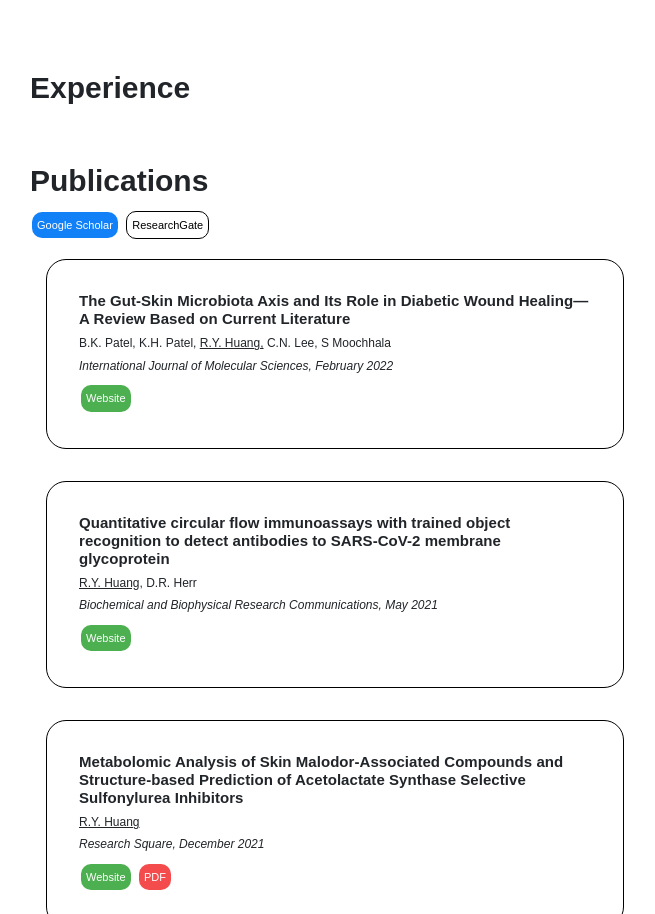
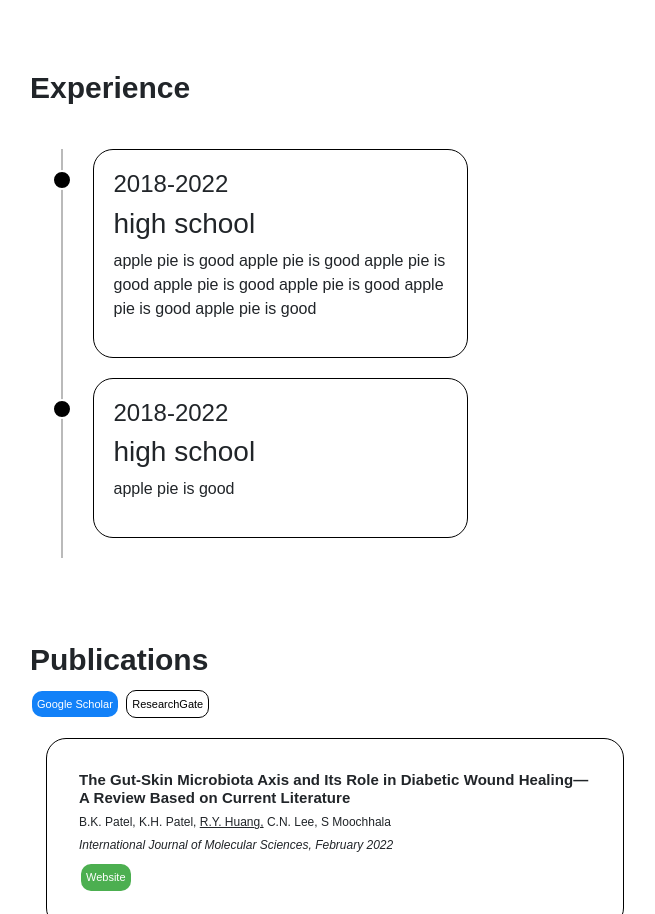
Before and after one commit to huangr0867/old-personal-website, a plain HTML site: page index.html in a window 1280 px wide. Shown: the part 1636-2550 px from the top of the page, without its empty margins (305-960 px from the left). Drawn offline with nearby package versions, Linux system fonts and the light colour scheme; a web font is replaced by a local one.

Commit message:
added experience section

```diff
--- a/index.html
+++ b/index.html
@@ -41,16 +41,16 @@
 
         <ul class="navbar-nav d-flex flex-row me-1 right-link">
             <li class="nav-item me-3 me-lg-0">
-                <a class="nav-link mx-1 text-black" href="#" onclick="nightMode()" id="night-mode"><i class="fa fa-moon-o" id="night-icon"></i></a>
+                <a class="nav-link mx-1 text-blac icon-top" onclick="nightMode()" id="night-mode"><i class="fa fa-moon-o" id="night-icon"></i></a>
             </li>
             <li class="nav-item me-3 me-lg-0">
-                <a class="nav-link mx-1 text-black" href="#"><i class="fa fa-linkedin-square"></i></a>
+                <a class="nav-link mx-1 text-black icon-top" href="#"><i class="fa fa-linkedin-square"></i></a>
             </li>
             <li class="nav-item me-3 me-lg-0">
-                <a class="nav-link mx-1 text-black" href="#"><i class="fa fa-github"></i></a>
+                <a class="nav-link mx-1 text-black icon-top" href="#"><i class="fa fa-github"></i></a>
             </li>
             <li class="nav-item me-3 me-lg-0">
-                <a class="nav-link mx-1 text-black" href="#"><i class="fa fa-envelope"></i></a>
+                <a class="nav-link mx-1 text-black icon-top" href="#"><i class="fa fa-envelope"></i></a>
             </li>
 
         </ul>
@@ -98,6 +98,24 @@
                 <h1>
                     Experience
                 </h1>
+                <div class="container-experience">
+                    <main class="row">
+                        <section class="col">
+                            <div class="contents">
+                                <div class="box">
+                                    <h4>2018-2022</h4>
+                                    <h3>high school</h3>
+                                    <p>apple pie is good apple pie is good apple pie is good apple pie is good apple pie is good apple pie is good apple pie is good </p>
+                                </div>
+                                <div class="box">
+                                    <h4>2018-2022</h4>
+                                    <h3>high school</h3>
+                                    <p>apple pie is good</p>
+                                </div>
+                            </div>
+                        </section>
+                    </main>
+                </div>
             </div>
             <div class="col-md-3"></div>
         </div>
--- a/style.css
+++ b/style.css
@@ -171,3 +171,58 @@ body {
     margin: 4px 2px;
     cursor: pointer;
 }
+
+.container-experience {
+    width: 100%;
+    padding: 35px 5%;
+
+}
+
+main.row {
+    display: grid;
+    grid-template-columns: 1fr 1fr;
+    grid-column-gap: 20px;
+}
+
+.col .contents {
+    padding: 0px 30px;
+    border-left: 2px solid #bababa;
+}
+
+.col .contents .box {
+    position: relative;
+    padding: 20px;
+    border: 1px solid black;
+    cursor: pointer;
+    transition: all 0.4s;
+    height: auto;
+    width: 725px;
+    margin-bottom: 20px
+}
+
+.col .contents .box:hover {
+    box-shadow: 0px 3px 12px 0px #ccc;
+    border: 1px solid transparent;
+}
+
+.col .contents .box::before {
+    content: '';
+    position: absolute;
+    width: 20px;
+    height: 20px;
+    border-radius: 50%;
+    right: calc(100% + 22px);
+    top: 100;
+    background-color: black;
+    border: 2px solid white;
+}
+
+@media(max-width: 1600px){
+    .col .contents .box {
+        width: 375px;
+    }
+}
+
+.icon-top {
+    cursor: pointer;
+}
```
